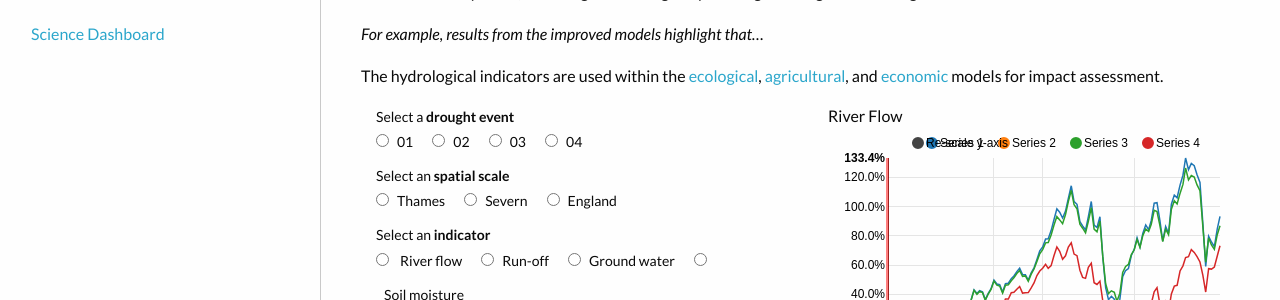
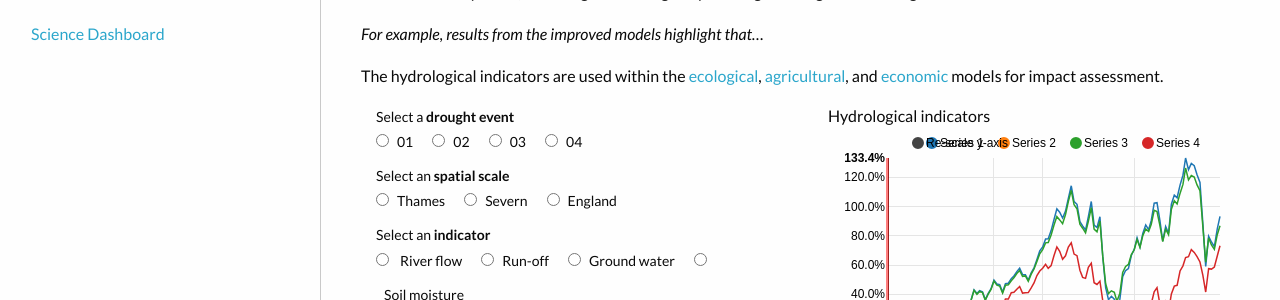
Before and after one commit to VictoriaJJ/mariusdroughtproject.org, a Jekyll site: the page built from _pages/dashboard/management/hydrological_response.md, in a window 1280 px wide. Shown: the part 551-851 px from the top of the page. Built offline with Jekyll 4.4.1, drawn with Linux system fonts in a browser that asks for light colours.

Commit message:
Updated hydrological_response.md

```diff
--- a/_pages/dashboard/management/hydrological_response.md
+++ b/_pages/dashboard/management/hydrological_response.md
@@ -40,7 +40,7 @@ The hydrological indicators are used within the [ecological](https://5j4.github.
 <div class="large-6 medium-6 columns">
 
 <div id='mlc_chart1' style='width:100%'>
-		River Flow
+		Hydrological indicators
 		<svg style='height:300px'></svg>
 	</div>
 
```
